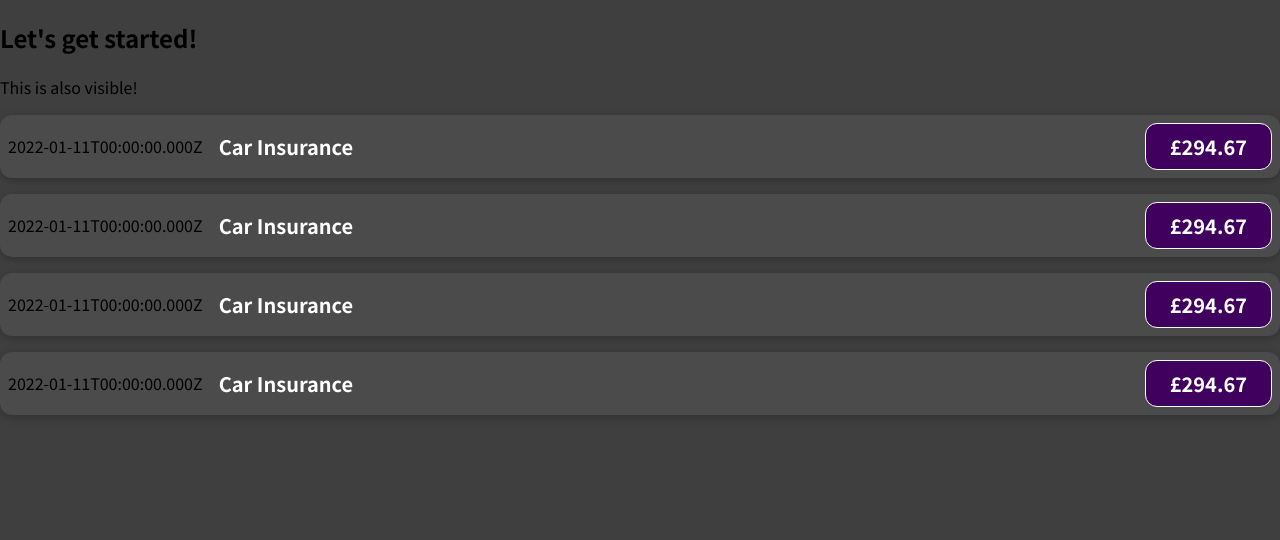
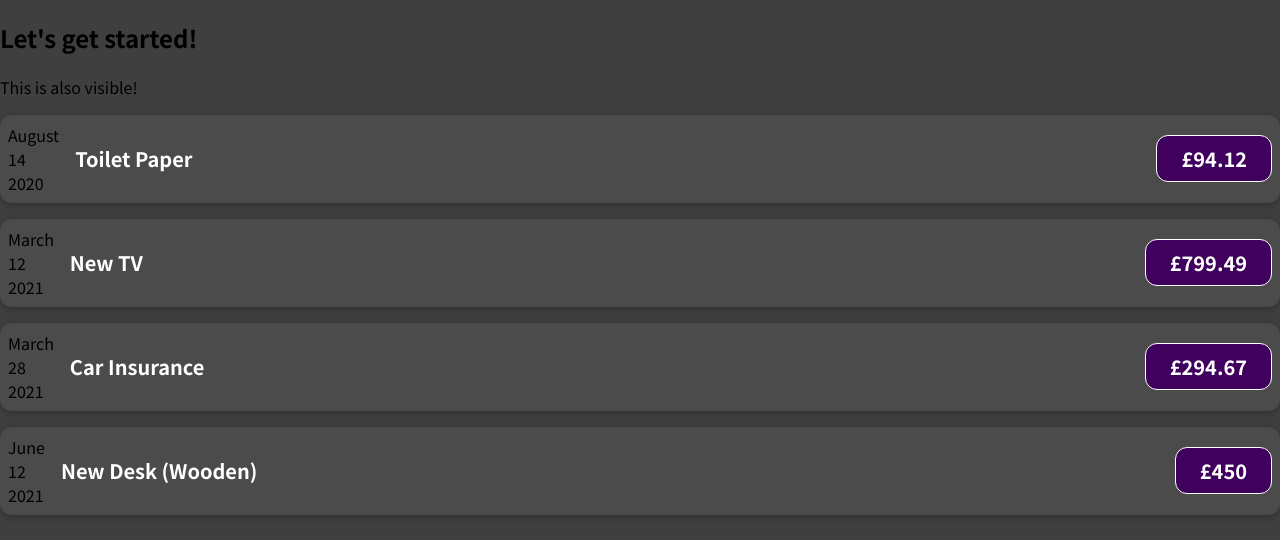
Before and after one commit to GabrielWilkinson/GW-React-Project, a JavaScript app: page / in a window 1280 px wide. Shown: the top 540 px of the page. Built offline with nearby package versions, Linux system fonts and the light colour scheme.

Commit message:
initial commit

```diff
--- a/src/App.js
+++ b/src/App.js
@@ -2,19 +2,53 @@
 
 function App() {
   const expenses = [
-    {title: 'Car Insurance',
-     amount: 294.67}
-  ]
+    {
+      id: 'e1',
+      title: 'Toilet Paper',
+      amount: 94.12,
+      date: new Date(2020, 7, 14),
+    },
+    { id: 'e2', title: 'New TV', amount: 799.49, date: new Date(2021, 2, 12) },
+    {
+      id: 'e3',
+      title: 'Car Insurance',
+      amount: 294.67,
+      date: new Date(2021, 2, 28),
+    },
+    {
+      id: 'e4',
+      title: 'New Desk (Wooden)',
+      amount: 450,
+      date: new Date(2021, 5, 12),
+    },
+  ];
 
   return (
     <div>
       <h2>Let's get started!</h2>
       <pe>This is also visible!</pe>
-      <ExpenseItem></ExpenseItem>
-      <ExpenseItem></ExpenseItem>
-      <ExpenseItem></ExpenseItem>
-      <ExpenseItem></ExpenseItem>
+      <ExpenseItem
+      title={expenses[0].title}
+      amount={expenses[0].amount}
+      date={expenses[0].date}>
+      </ExpenseItem>
+      <ExpenseItem
+      title={expenses[1].title}
+      amount={expenses[1].amount}
+      date={expenses[1].date}>
+      </ExpenseItem>
+      <ExpenseItem
+      title={expenses[2].title}
+      amount={expenses[2].amount}
+      date={expenses[2].date}>
+      </ExpenseItem>
+      <ExpenseItem
+      title={expenses[3].title}
+      amount={expenses[3].amount}
+      date={expenses[3].date}>
+      </ExpenseItem>
     </div>
   );
 }
+
 export default App;
--- a/src/components/ExpenseItem.js
+++ b/src/components/ExpenseItem.js
@@ -1,16 +1,22 @@
 import './ExpenseItem.css';
 
-function ExpenseItem() {
-  const expenseDate = new Date(2022, 0, 11);
-  const expenseTitle = 'Car Insurance';
-  const expenseAmount = 294.67;
+function ExpenseItem(props) {
+  const month = props.date.toLocaleString('en-GB', { month: 'long' });
+  const day = props.date.toLocaleString('en-GB', { day: '2-digit' });
+  const year = props.date.getFullYear();
 
   return (
+
     <div className="expense-item">
-      <div>{expenseDate.toISOString()}</div>
+      <div>
+      <div>{month}</div>
+      <div>{day}</div>
+      <div>{year}</div>
+      </div>
+
       <div className="expense-item__description">
-        <h2>{expenseTitle}</h2>
-        <div className="expense-item__price">£{expenseAmount}</div>
+        <h2>{props.title}</h2>
+        <div className="expense-item__price">£{props.amount}</div>
       </div>
     </div>
   );
```
